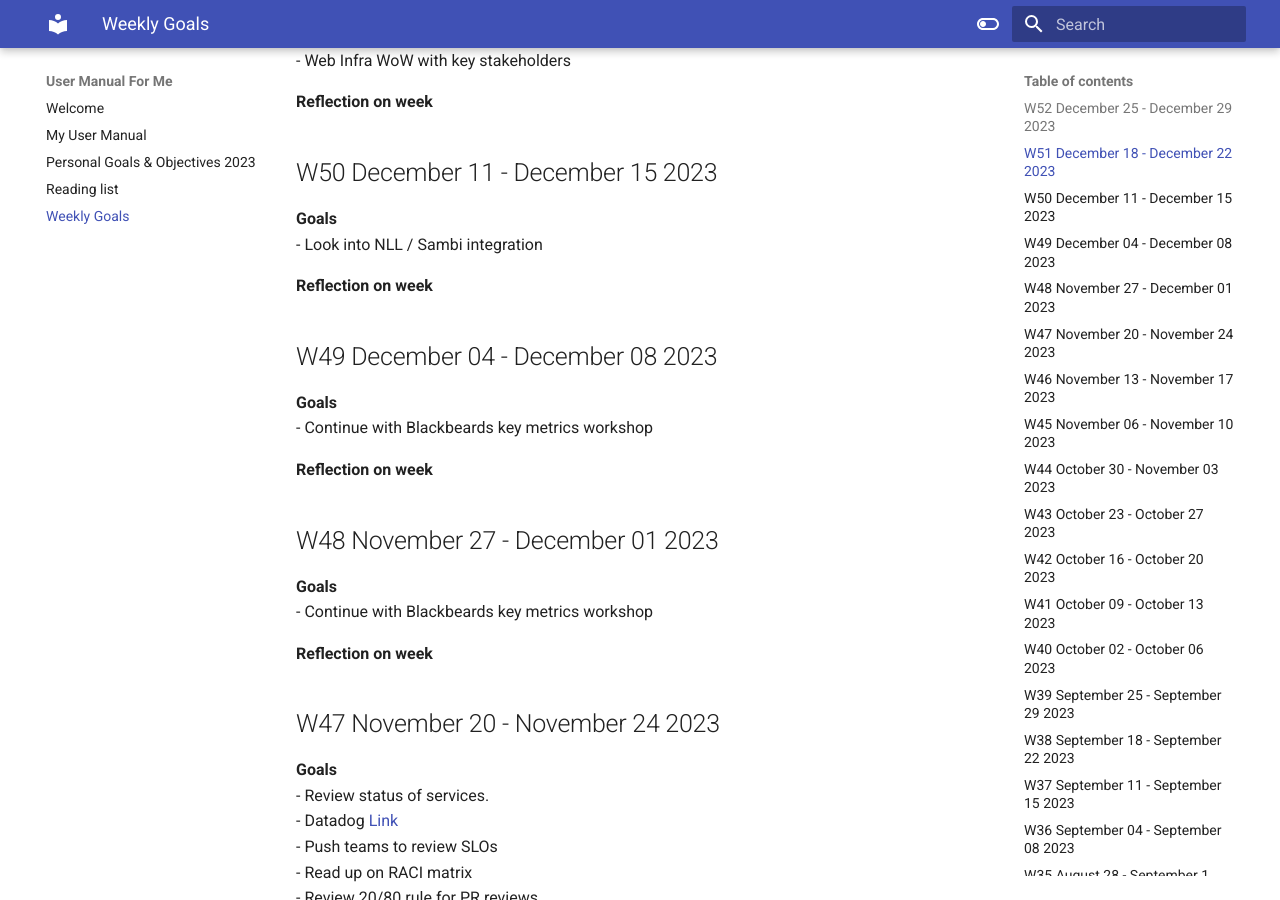
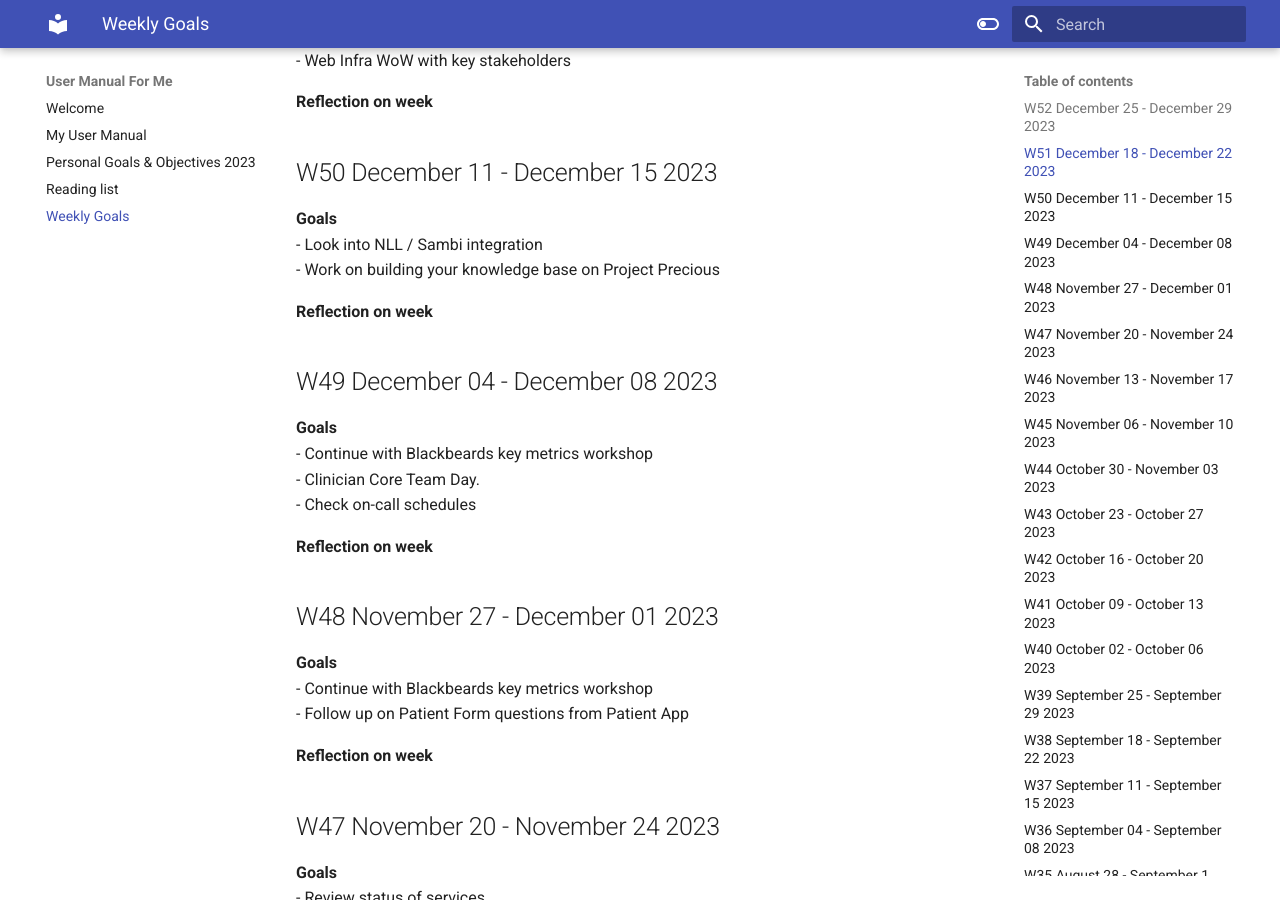
Before and after one commit to skakau/my-ramblings, an MkDocs documentation site: the page built from docs/Weekly Goals.md, in a window 1280 px wide and 900 px high, scrolled down 509 px. Built offline with MkDocs 1.6.1 and Material for MkDocs 9.7.7, drawn with Linux system fonts in a browser that asks for light colours.

Commit message:
[PUBLISHER] Merge #55

```diff
--- a/docs/Weekly Goals.md
+++ b/docs/Weekly Goals.md
@@ -21,6 +21,7 @@ share: true
 ## W50 December 11 - December 15 2023
 **Goals**
 - Look into NLL / Sambi integration
+- Work on building your knowledge base on Project Precious
 
 
 **Reflection on week**
@@ -29,6 +30,8 @@ share: true
 ## W49 December 04 - December 08 2023
 **Goals**
 - Continue with Blackbeards key metrics workshop
+- Clinician Core Team Day.
+- Check on-call schedules
 
 **Reflection on week**
 
@@ -36,6 +39,7 @@ share: true
 ## W48 November 27 - December 01 2023
 **Goals**
 - Continue with Blackbeards key metrics workshop
+- Follow up on Patient Form questions from Patient App
 
 **Reflection on week**
 
```
